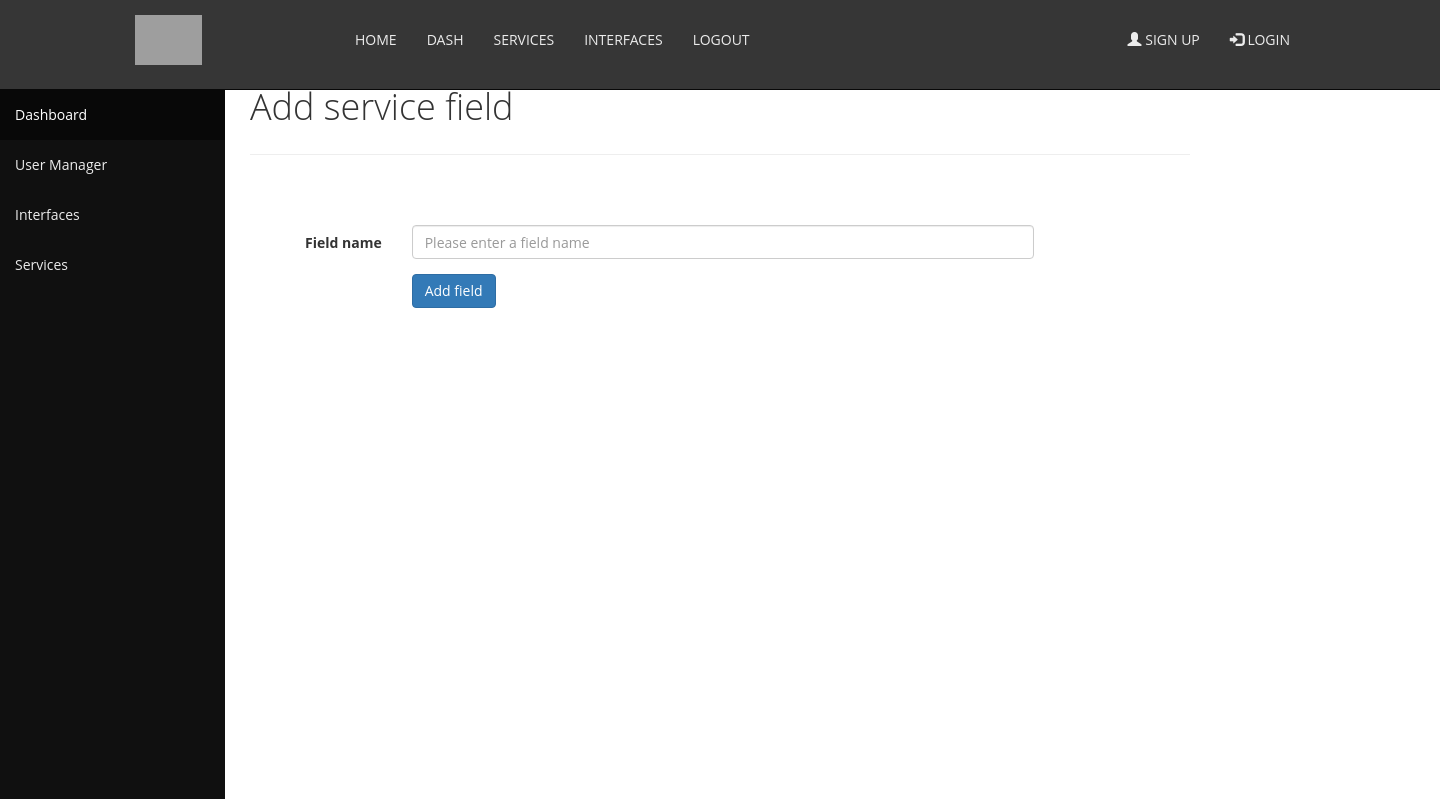
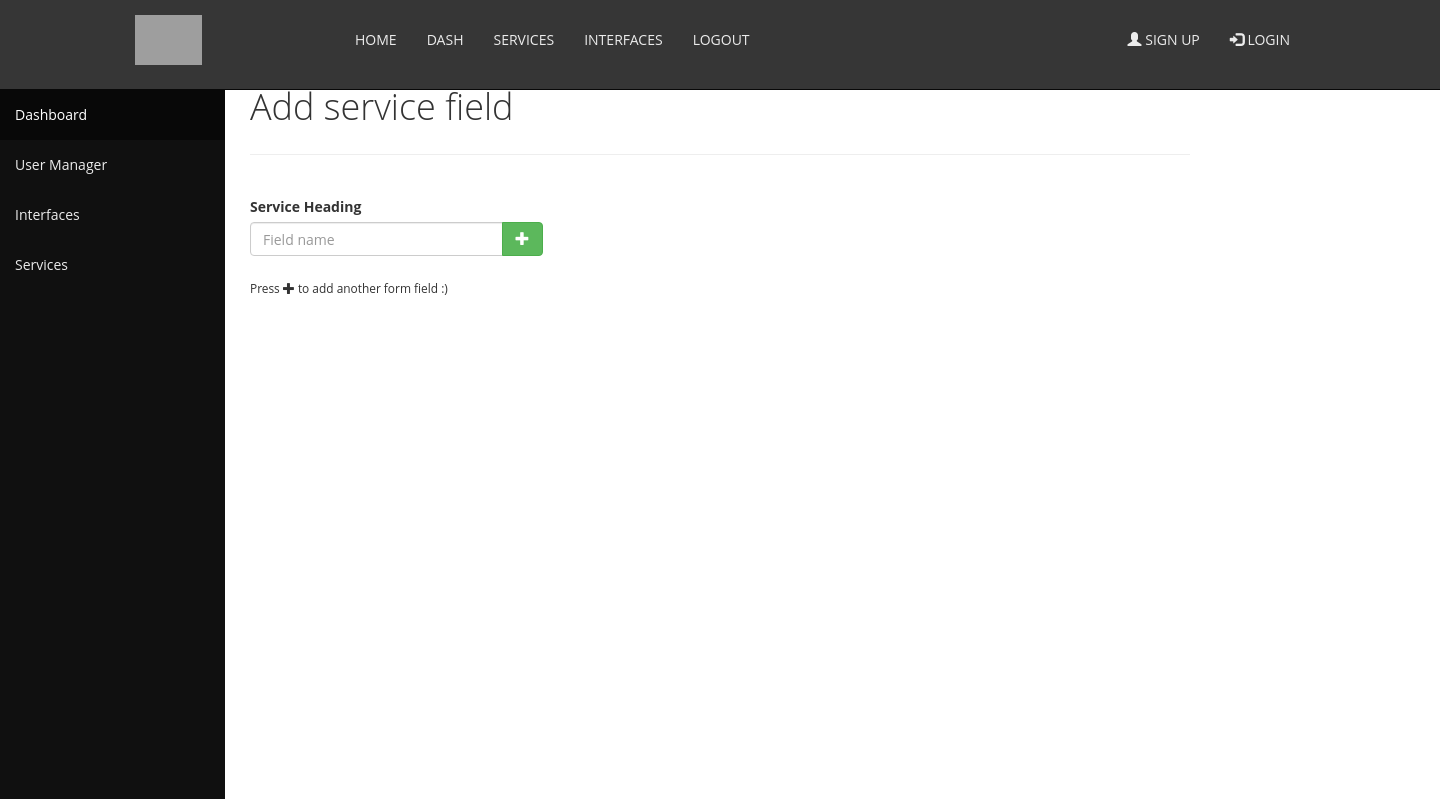
Before and after one commit to mickeyeng/Uni-website, a PHP site: page /contact/admin/service-eddit-button.php in a window 1440 px wide. Shown: the top 799 px of the page. Run offline with PHP 8.4, Linux system fonts and the light colour scheme; some libraries are stand-ins or nearby versions; grey boxes are pictures that could not be loaded.

Commit message:
javascript working for edit form

```diff
--- a/admin/service-eddit-button.php
+++ b/admin/service-eddit-button.php
@@ -8,29 +8,38 @@ include "../includes/navbar-dash.inc.php";
             <hr>
 
 
-            <div class="form1">
-                <form  class="form-horizontal" role="form" method="post">
-                    <div class="form-group">
-                        <label for="service_name" class="col-sm-2 control-label">Field name</label>
-                        <div class="col-sm-10">
-                            <input name="fields[]" type="text" class="form-control" id="name"
-                                   placeholder="Please enter a field name" value="">
-                        </div>
-                    </div>
 
 
-                    <div class="form-group">
-                        <div class="col-sm-10 col-sm-offset-2">
-                            <input id="submit" name="submit" type="button" value="Add field" class="btn-add btn btn-primary">
 
-                        </div>
-                    </div>
-                    <div class="form-group">
-                        <div class="col-sm-10 col-sm-offset-2">
-                            <!--                             Will be used to display an alert to the user-->
-                        </div>
+            <div class="container">
+    <div class="row">
+        <div class="control-group" id="fields">
+        <br>
+        <label class="control-label" for="field1" for="service_type" class="col-sm-2 control-label">Service Heading</label>
+
+
+
+
+
+
+
+            <div class="controls">
+                <form class="form-horizontal" method="post" role="form" autocomplete="off">
+                    <div class="entry input-group col-xs-3">
+                        <input class="form-control" name="fields[]" type="text" placeholder="Field name" />
+                        <span class="input-group-btn">
+                            <button class="btn btn-success btn-add" type="button">
+                                <span class="glyphicon glyphicon-plus"></span>
+                            </button>
+                        </span>
                     </div>
                 </form>
+            <br>
+            <small>Press <span class="glyphicon glyphicon-plus gs"></span> to add another form field :)</small>
+            </div>
+        </div>
+    </div>
+</div>
 
 
             </div>
@@ -48,7 +57,7 @@ $(function()
     {
         e.preventDefault();
 
-        var controlForm = $('.form1 form:first'),
+        var controlForm = $('.controls form:first'),
             currentEntry = $(this).parents('.entry:first'),
             newEntry = $(currentEntry.clone()).appendTo(controlForm);
 
@@ -59,11 +68,11 @@ $(function()
             .html('<span class="glyphicon glyphicon-minus"></span>');
     }).on('click', '.btn-remove', function(e)
     {
-		$(this).parents('.entry:first').remove();
+        $(this).parents('.entry:first').remove();
 
-		e.preventDefault();
-		return false;
-	});
+        e.preventDefault();
+        return false;
+    });
 });
 
 </script>
--- a/css/style-mickey.css
+++ b/css/style-mickey.css
@@ -126,8 +126,8 @@ margin: 20px 0 10px;
 }
 
 #heading {
-  font: normal 400 2.8em/2.5em Arial,"Times New Roman", serif;
-  font-weight: 700px;
+  font: style="font-family: 'Roboto', sans-serif;"
+  font-weight: 0px;
 }
 
 .navbar-brand>img {
--- a/css/tile.css
+++ b/css/tile.css
@@ -33,7 +33,8 @@ h6 {
 }
 
 strong {
-  font-weight: 400;
+
+
 }
 
 .tile {
--- a/home.php
+++ b/home.php
@@ -7,6 +7,7 @@
 
 		<!-- Latest compiled and minified CSS -->
 		<link rel="stylesheet" href="https://maxcdn.bootstrapcdn.com/bootstrap/3.3.7/css/bootstrap.min.css" integrity="sha384-BVYiiSIFeK1dGmJRAkycuHAHRg32OmUcww7on3RYdg4Va+PmSTsz/K68vbdEjh4u" crossorigin="anonymous">
+		<link href="https://fonts.googleapis.com/css?family=Roboto:400" rel="stylesheet">
 		<link rel="stylesheet" href="css/style.css?<?php echo time(); ?> /">
 		<link rel="stylesheet" href="css/style-mickey.css?<?php echo time(); ?> /">
 		<link rel="stylesheet" href="css/tile.css?<?php echo time(); ?> /">
```
